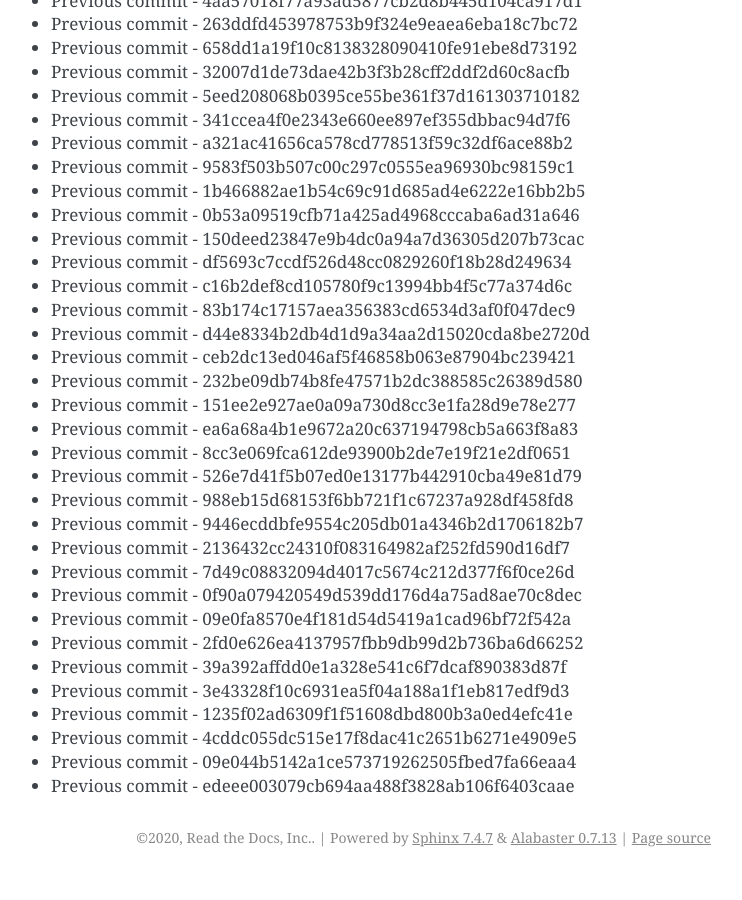
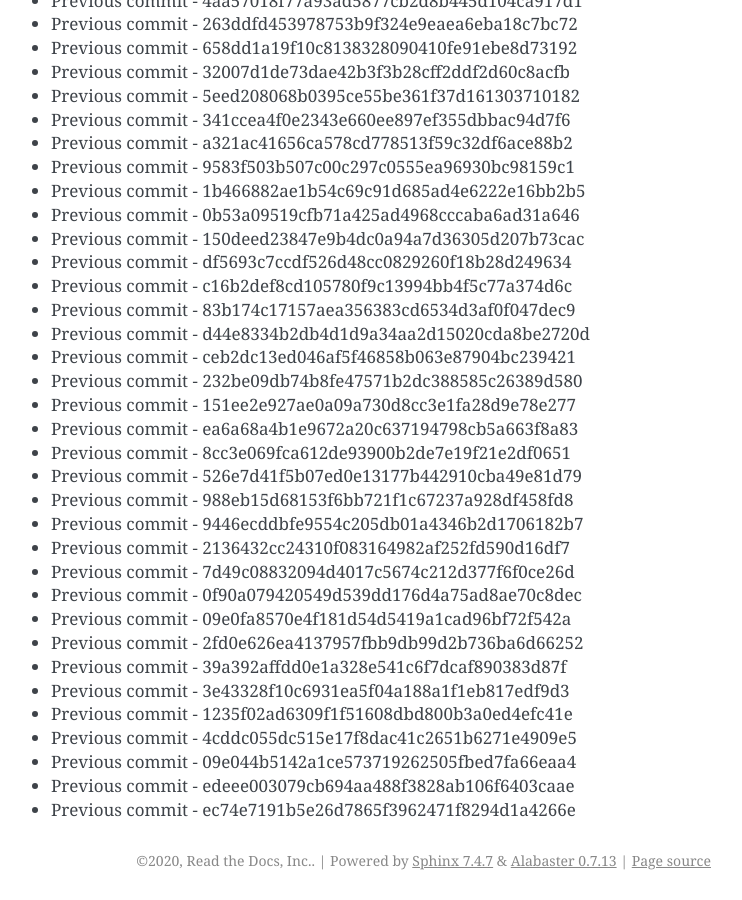
Before and after one commit to readthedocs/rtd-git-stresstest, a Sphinx documentation site: the page built from docs/updates.rst, in a window 1280 px wide and 900 px high, scrolled down 23500 px. Shown: the whole window, without its empty margins (399-1141 px from the left). Built offline with Sphinx 7.4.7, drawn with Linux system fonts in a browser that asks for light colours; before the commit the page ends 24377 px from its top, so only the background shows below that.

Commit message:
Generating commit from previous: ec74e7191b5e26d7865f3962471f8294d1a4266e

```diff
--- a/docs/updates.rst
+++ b/docs/updates.rst
@@ -1019,3 +1019,4 @@ It can be tested for any performance characteristics.
 * Previous commit - 4cddc055dc515e17f8dac41c2651b6271e4909e5
 * Previous commit - 09e044b5142a1ce573719262505fbed7fa66eaa4
 * Previous commit - edeee003079cb694aa488f3828ab106f6403caae
+* Previous commit - ec74e7191b5e26d7865f3962471f8294d1a4266e
```
